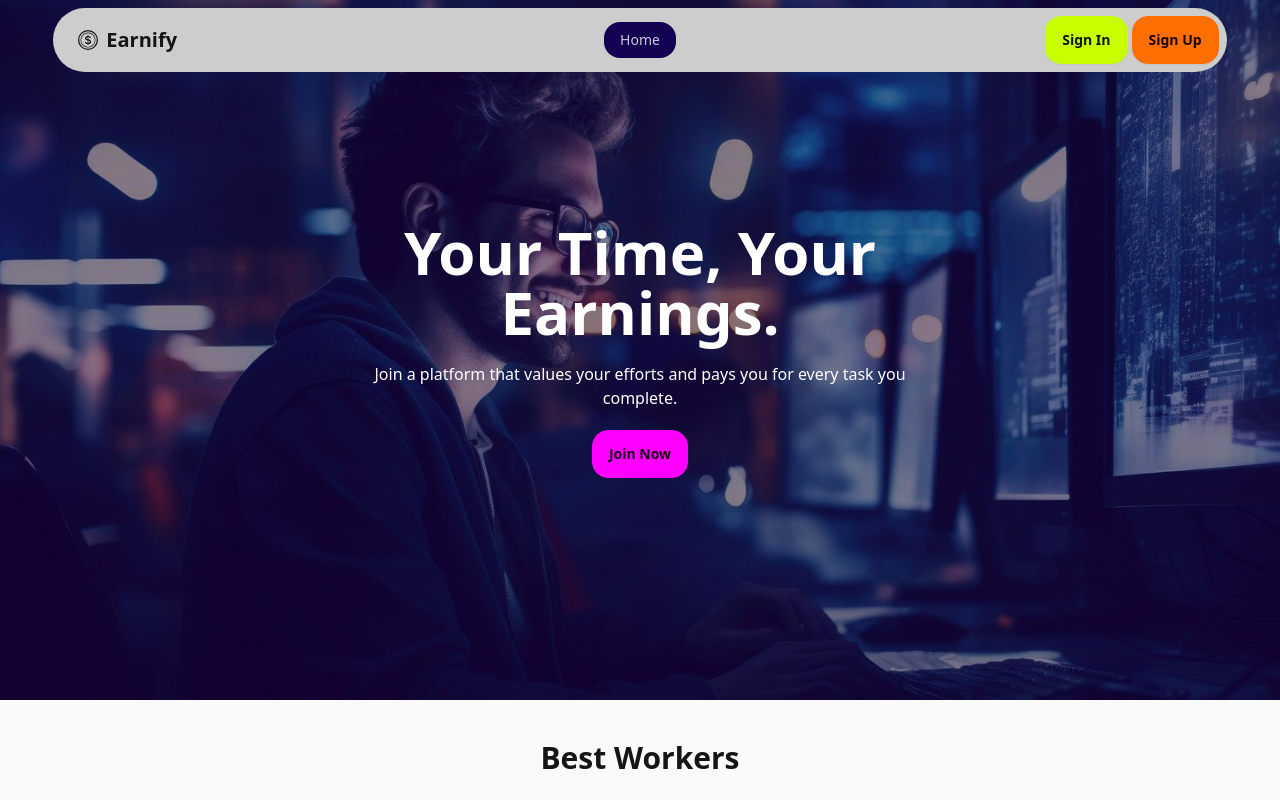
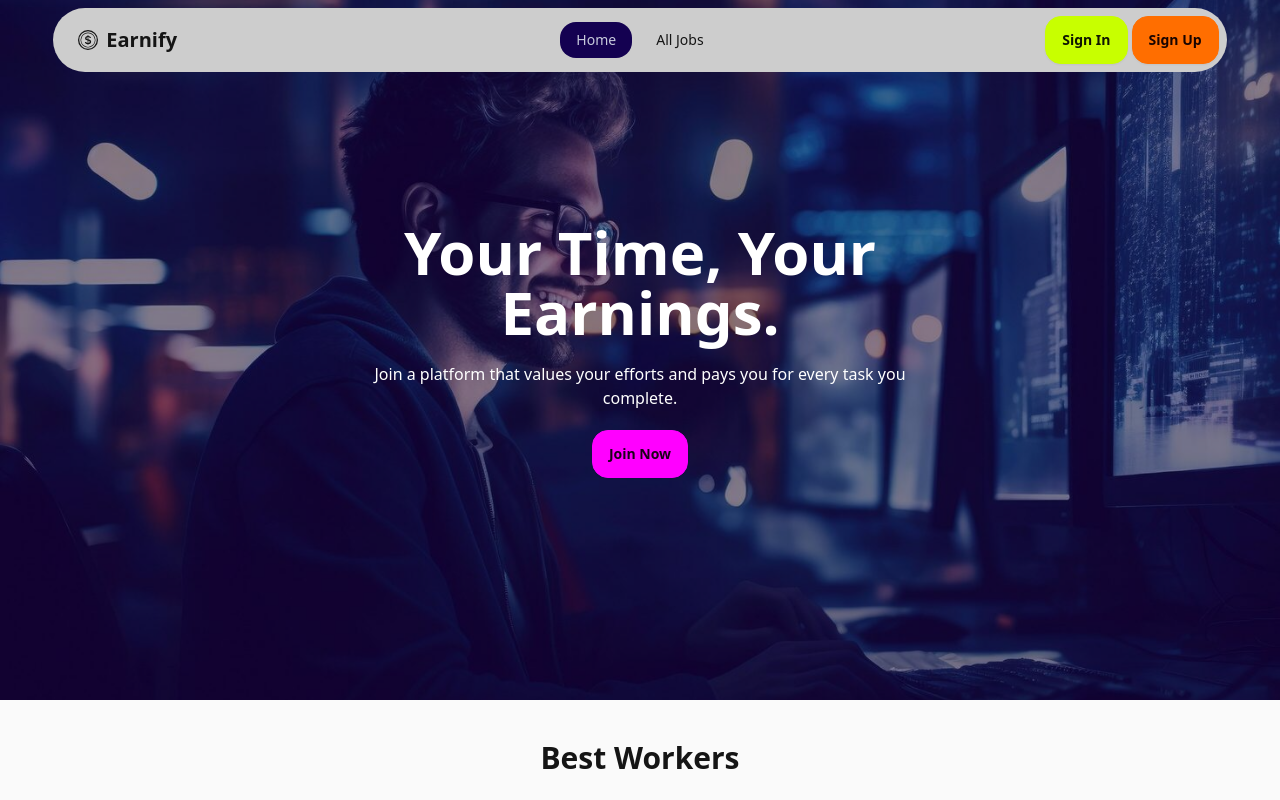
Before and after one commit to adnansyed101/earnify-client, a React (Vite) app: page / in a window 1280 px wide. Shown: the top 800 px of the page. Built offline with nearby package versions, Linux system fonts and the light colour scheme; no server answers.

Commit message:
Add all jobs menu

```diff
--- a/src/components/Navbar.jsx
+++ b/src/components/Navbar.jsx
@@ -15,6 +15,9 @@ const Navbar = () => {
     <>
       <li>
         <NavLink to="/">Home</NavLink>
+      </li>
+      <li>
+        <NavLink to="/alljobs">All Jobs</NavLink>
       </li>
       {user && user?.email && (
         <>
```
